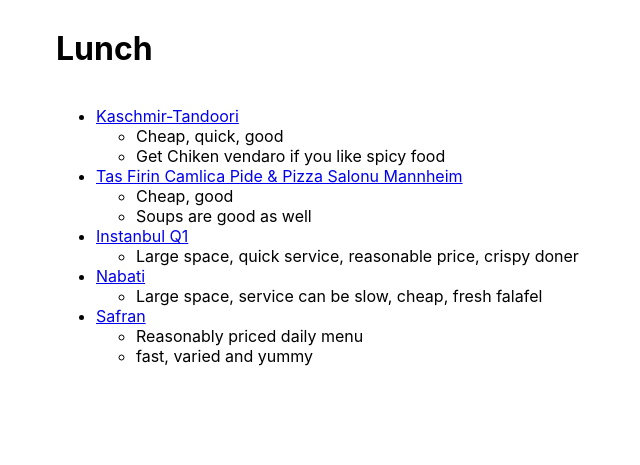
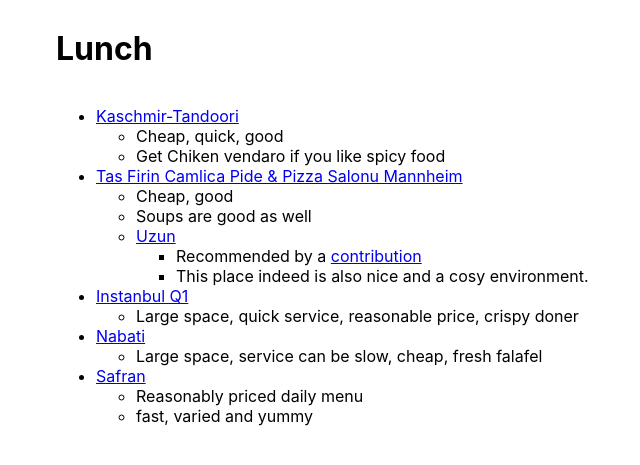
Before and after one commit to sobamchan/monnem.sotaro.io, a Jekyll site: the page built from lunch.md, in a window 1280 px wide. Shown: the top 465 px of the page, without its empty margins (184-824 px from the left). Built offline with Jekyll 4.4.1, drawn with Linux system fonts in a browser that asks for light colours.

Commit message:
add uzun

```diff
--- a/lunch.md
+++ b/lunch.md
@@ -11,6 +11,9 @@ title: "lunch"
 - [Tas Firin Camlica Pide & Pizza Salonu Mannheim](https://maps.app.goo.gl/E1oHz8pTuZB6UnjK9)
   - Cheap, good
   - Soups are good as well
+  - [Uzun](https://www.tasfirini.com/)
+    - Recommended by a [contribution](https://github.com/sobamchan/monnem.sotaro.io/issues/1)
+    - This place indeed is also nice and a cosy environment.
 - [Instanbul Q1](https://istanbul-q1.de/)
   - Large space, quick service, reasonable price, crispy doner
 - [Nabati](https://nabati-mannheim.eatbu.com/?lang=en)
```
